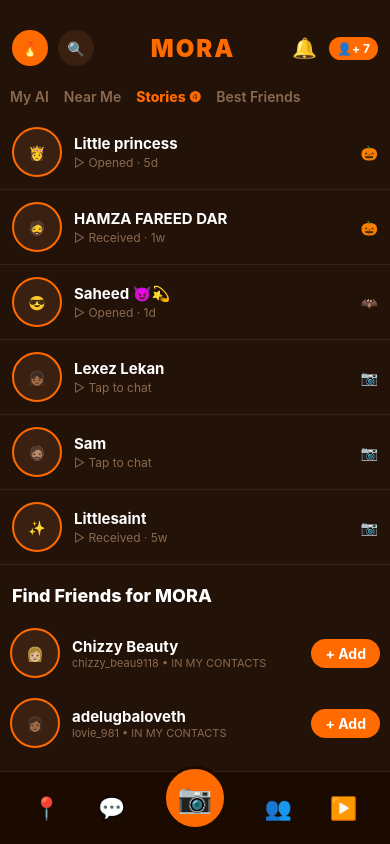
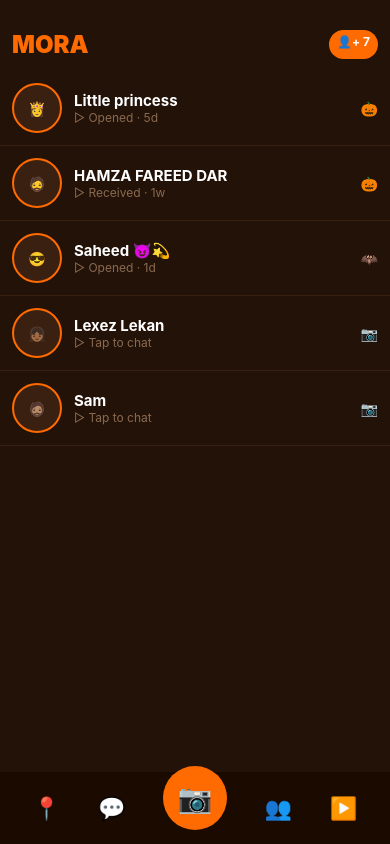
Before and after one commit to sijuwola94-web/Mora, a React Native app: screen / in a window 390 px wide. Built offline with nearby package versions, Linux system fonts and the light colour scheme.

Commit message:
Update App.js

```diff
--- a/App.js
+++ b/App.js
@@ -1,21 +1,60 @@
-import { useState } from 'react';
-import { View, Text, StyleSheet, ScrollView, TouchableOpacity, SafeAreaView } from 'react-native';
+ import { useState } from 'react';
+import { View, Text, StyleSheet, ScrollView, TouchableOpacity, SafeAreaView, TextInput } from 'react-native';
 
 export default function App() {
   const [showCamera, setShowCamera] = useState(false);
+  const [selected, setSelected] = useState(null);
+  const [msg, setMsg] = useState('');
+  const [messages, setMessages] = useState({});
+
+  const friends = [
+    {n:'Little princess', s:'Opened · 5d', c:'👸', r:'🎃'},
+    {n:'HAMZA FAREED DAR', s:'Received · 1w', c:'🧔', r:'🎃'},
+    {n:'Saheed 😈💫', s:'Opened · 1d', c:'😎', r:'🦇'},
+    {n:'Lexez Lekan', s:'Tap to chat', c:'👧🏾', r:'📷'},
+    {n:'Sam', s:'Tap to chat', c:'🧔🏽', r:'📷'},
+  ];
 
   if (showCamera) {
     return (
       <View style={styles.camContainer}>
         <View style={styles.cameraFake}>
           <Text style={styles.camText}>📷 MORA CAMERA</Text>
-          <Text style={styles.camSub}>Real camera will work when you build APK</Text>
+          <Text style={styles.camSub}>Real camera works in APK build</Text>
         </View>
         <TouchableOpacity style={styles.camClose} onPress={()=>setShowCamera(false)}>
-          <Text style={styles.camCloseText}>✕ Close Camera</Text>
+          <Text style={styles.camCloseText}>✕ Close</Text>
         </TouchableOpacity>
-        <View style={styles.shutter}><Text style={styles.shutterText}>●</Text></View>
       </View>
+    );
+  }
+
+  if (selected) {
+    const chatMsgs = messages[selected.n] || [{from:'them', text:'Yo! This is MORA 🔥'}];
+    return (
+      <SafeAreaView style={styles.safe}>
+        <View style={styles.chatHeader}>
+          <TouchableOpacity onPress={()=>setSelected(null)}><Text style={styles.back}>←</Text></TouchableOpacity>
+          <View style={styles.avatarSmall}><Text>{selected.c}</Text></View>
+          <Text style={styles.chatName}>{selected.n}</Text>
+        </View>
+        <ScrollView style={styles.chatBody}>
+          {chatMsgs.map((m,i)=>(
+            <View key={i} style={m.from==='me'?styles.me:styles.them}>
+              <Text style={styles.msgText}>{m.text}</Text>
+            </View>
+          ))}
+        </ScrollView>
+        <View style={styles.inputRow}>
+          <TextInput value={msg} onChangeText={setMsg} placeholder="Send a chat" placeholderTextColor="#8a6a50" style={styles.input}/>
+          <TouchableOpacity onPress={()=>{
+            if(!msg) return;
+            const newM = [...chatMsgs, {from:'me', text:msg}];
+            setMessages({...messages, [selected.n]:newM});
+            setMsg('');
+          }} style={styles.send}><Text style={styles.sendText}>Send</Text></TouchableOpacity>
+        </View>
+      </SafeAreaView>
     );
   }
 
@@ -23,58 +62,21 @@ export default function App() {
     <SafeAreaView style={styles.safe}>
       <View style={styles.container}>
         <View style={styles.topBar}>
-          <View style={styles.topLeft}>
-            <View style={styles.myBitmoji}><Text>🔥</Text></View>
-            <View style={styles.search}><Text>🔍</Text></View>
-          </View>
           <Text style={styles.chatTitle}>MORA</Text>
-          <View style={styles.topRight}>
-            <Text style={styles.icon}>🔔</Text>
-            <View style={styles.addBtn}><Text style={styles.addText}>👤+ 7</Text></View>
-          </View>
+          <View style={styles.addBtn}><Text style={styles.addText}>👤+ 7</Text></View>
         </View>
-
-        <View style={styles.tabs}>
-          <Text style={styles.tab}>My AI</Text>
-          <Text style={styles.tab}>Near Me</Text>
-          <Text style={styles.tabActive}>Stories ❹</Text>
-          <Text style={styles.tab}>Best Friends</Text>
-        </View>
-
         <ScrollView>
-          {[
-            {n:'Little princess', s:'Opened · 5d', c:'👸', r:'🎃'},
-            {n:'HAMZA FAREED DAR', s:'Received · 1w', c:'🧔', r:'🎃'},
-            {n:'Saheed 😈💫', s:'Opened · 1d', c:'😎', r:'🦇'},
-            {n:'Lexez Lekan', s:'Tap to chat', c:'👧🏾', r:'📷'},
-            {n:'Sam', s:'Tap to chat', c:'🧔🏽', r:'📷'},
-            {n:'Littlesaint', s:'Received · 5w', c:'✨', r:'📷'},
-          ].map((u,i)=>(
-            <View key={i} style={styles.row}>
+          {friends.map((u,i)=>(
+            <TouchableOpacity key={i} style={styles.row} onPress={()=>setSelected(u)}>
               <View style={styles.avatar}><Text>{u.c}</Text></View>
               <View style={styles.middle}>
                 <Text style={styles.name}>{u.n}</Text>
                 <Text style={styles.status}>▷ {u.s}</Text>
               </View>
               <Text style={styles.right}>{u.r}</Text>
-            </View>
-          ))}
-          <Text style={styles.findTitle}>Find Friends for MORA</Text>
-          {[
-            {n:'Chizzy Beauty', u:'chizzy_beau9118', e:'👩🏼'},
-            {n:'adelugbaloveth', u:'lovie_981', e:'👩🏾'},
-          ].map((f,i)=>(
-            <View key={i} style={styles.findRow}>
-              <View style={styles.avatar}><Text>{f.e}</Text></View>
-              <View style={styles.middle}>
-                <Text style={styles.name}>{f.n}</Text>
-                <Text style={styles.small}>{f.u} • IN MY CONTACTS</Text>
-              </View>
-              <TouchableOpacity style={styles.addOrange}><Text style={styles.addOrangeText}>+ Add</Text></TouchableOpacity>
-            </View>
+            </TouchableOpacity>
           ))}
         </ScrollView>
-
         <View style={styles.bottom}>
           <Text style={styles.botIcon}>📍</Text>
           <Text style={styles.botIconActive}>💬</Text>
@@ -92,32 +94,20 @@ export default function App() {
 const styles = StyleSheet.create({
   safe:{flex:1, backgroundColor:'#1a0a00'},
   container:{flex:1, backgroundColor:'#231208'},
-  topBar:{flexDirection:'row', justifyContent:'space-between', alignItems:'center', padding:12, paddingTop:30},
-  topLeft:{flexDirection:'row', gap:10},
-  myBitmoji:{width:36, height:36, borderRadius:18, backgroundColor:'#FF6B00', justifyContent:'center', alignItems:'center'},
-  search:{width:36, height:36, borderRadius:18, backgroundColor:'#3a2010', justifyContent:'center', alignItems:'center'},
-  chatTitle:{color:'#FF6B00', fontSize:24, fontWeight:'900', letterSpacing:2},
-  topRight:{flexDirection:'row', gap:12, alignItems:'center'},
-  icon:{color:'white', fontSize:20},
+  topBar:{flexDirection:'row', justifyContent:'space-between', padding:12, paddingTop:30},
+  chatTitle:{color:'#FF6B00', fontSize:24, fontWeight:'900'},
   addBtn:{backgroundColor:'#FF6B00', borderRadius:20, paddingHorizontal:8, paddingVertical:4},
   addText:{color:'white', fontWeight:'700', fontSize:12},
-  tabs:{flexDirection:'row', gap:15, padding:10},
-  tab:{color:'#8a6a50', fontWeight:'600'},
-  tabActive:{color:'#FF6B00', fontWeight:'800'},
   row:{flexDirection:'row', alignItems:'center', padding:12, borderBottomWidth:0.5, borderColor:'#3a2010'},
   avatar:{width:50, height:50, borderRadius:25, backgroundColor:'#3a2010', justifyContent:'center', alignItems:'center', borderWidth:2, borderColor:'#FF6B00'},
+  avatarSmall:{width:32, height:32, borderRadius:16, backgroundColor:'#3a2010', justifyContent:'center', alignItems:'center', marginLeft:10},
   middle:{flex:1, marginLeft:12},
   name:{color:'white', fontSize:15, fontWeight:'700'},
-  status:{color:'#8a6a50', fontSize:12, marginTop:2},
-  right:{color:'white', fontSize:14},
-  findTitle:{color:'white', fontSize:18, fontWeight:'800', margin:12, marginTop:20},
-  findRow:{flexDirection:'row', alignItems:'center', padding:10},
-  small:{color:'#8a6a50', fontSize:11},
-  addOrange:{backgroundColor:'#FF6B00', borderRadius:20, paddingHorizontal:14, paddingVertical:6},
-  addOrangeText:{color:'white', fontWeight:'700'},
-  bottom:{flexDirection:'row', justifyContent:'space-around', padding:14, borderTopWidth:1, borderColor:'#3a2010', backgroundColor:'#1a0a00', alignItems:'center'},
+  status:{color:'#8a6a50', fontSize:12},
+  right:{color:'white'},
+  bottom:{flexDirection:'row', justifyContent:'space-around', padding:14, backgroundColor:'#1a0a00', alignItems:'center'},
   botIcon:{fontSize:22}, botIconActive:{fontSize:22},
-  cameraBtn:{width:64, height:64, borderRadius:32, backgroundColor:'#FF6B00', justifyContent:'center', alignItems:'center', marginTop:-20, borderWidth:3, borderColor:'#1a0a00'},
+  cameraBtn:{width:64, height:64, borderRadius:32, backgroundColor:'#FF6B00', justifyContent:'center', alignItems:'center', marginTop:-20},
   cameraBtnText:{fontSize:28},
   camContainer:{flex:1, backgroundColor:'black'},
   cameraFake:{flex:1, justifyContent:'center', alignItems:'center'},
@@ -125,6 +115,15 @@ const styles = StyleSheet.create({
   camSub:{color:'white', marginTop:10},
   camClose:{position:'absolute', top:50, left:20, backgroundColor:'#FF6B00', padding:10, borderRadius:20},
   camCloseText:{color:'white', fontWeight:'700'},
-  shutter:{position:'absolute', bottom:40, alignSelf:'center', width:80, height:80, borderRadius:40, backgroundColor:'white', borderWidth:5, borderColor:'#FF6B00', justifyContent:'center', alignItems:'center'},
-  shutterText:{fontSize:40},
+  chatHeader:{flexDirection:'row', alignItems:'center', padding:12, backgroundColor:'#231208', borderBottomWidth:1, borderColor:'#3a2010'},
+  back:{color:'white', fontSize:24, paddingRight:10},
+  chatName:{color:'white', fontSize:16, fontWeight:'700', marginLeft:10},
+  chatBody:{flex:1, padding:10, backgroundColor:'#1a0a00'},
+  me:{alignSelf:'flex-end', backgroundColor:'#FF6B00', borderRadius:15, padding:10, margin:5, maxWidth:'80%'},
+  them:{alignSelf:'flex-start', backgroundColor:'#3a2010', borderRadius:15, padding:10, margin:5, maxWidth:'80%'},
+  msgText:{color:'white'},
+  inputRow:{flexDirection:'row', padding:10, backgroundColor:'#231208', alignItems:'center'},
+  input:{flex:1, backgroundColor:'#1a0a00', color:'white', borderRadius:20, paddingHorizontal:15, paddingVertical:10, borderWidth:1, borderColor:'#3a2010'},
+  send:{backgroundColor:'#FF6B00', borderRadius:20, paddingHorizontal:18, paddingVertical:10, marginLeft:8},
+  sendText:{color:'white', fontWeight:'700'}
 });
```
